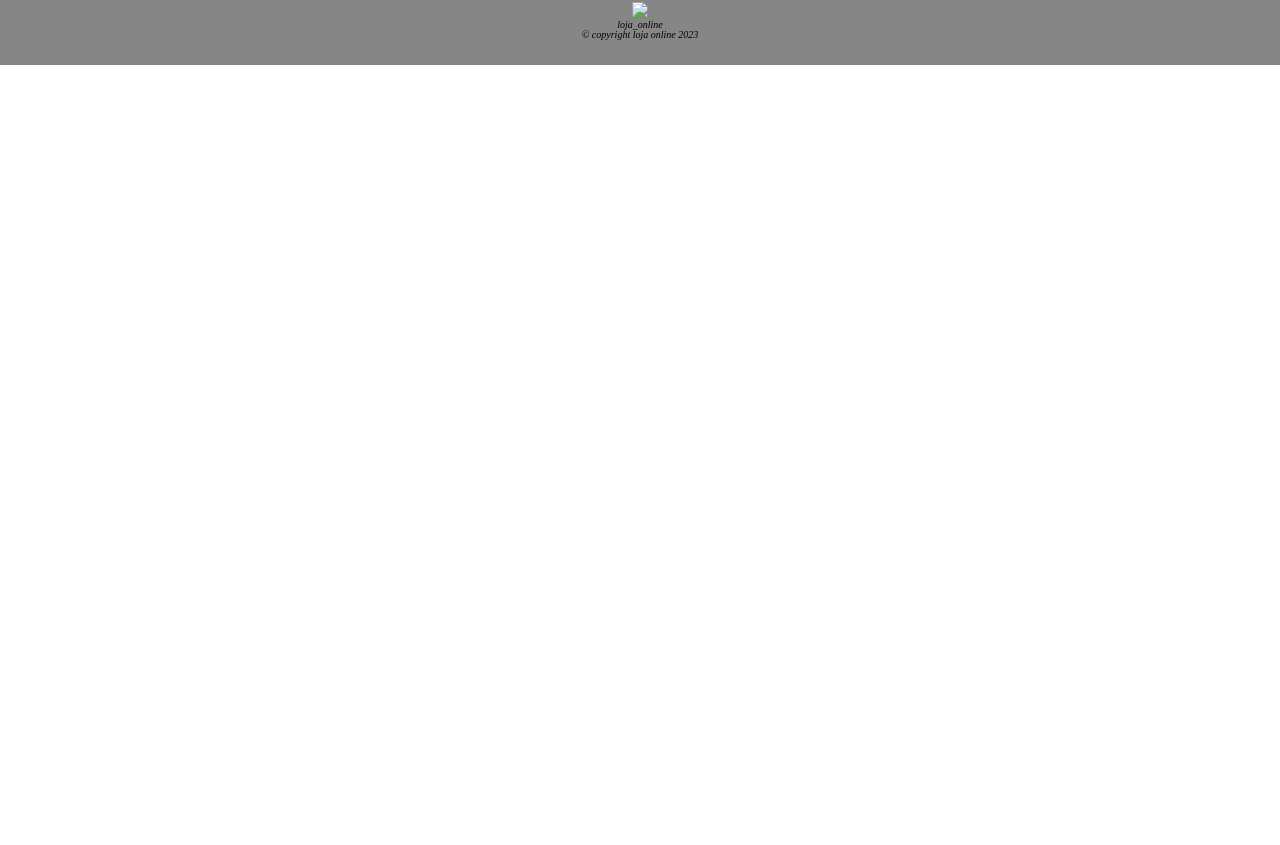
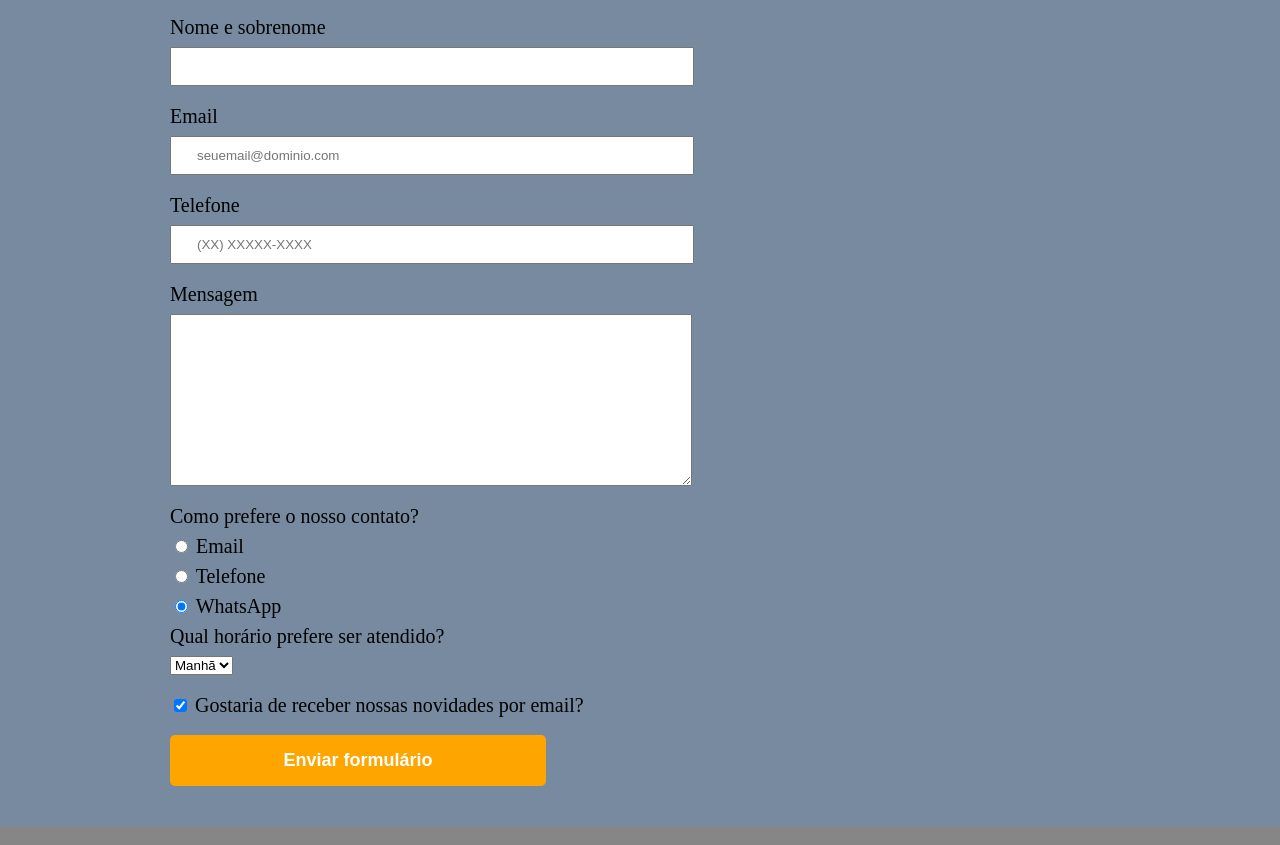
Before and after one commit to ElitonReis/site_loja, a plain HTML site: page contato.html in a window 1280 px wide. Shown: the part 291-1136 px from the top of the page. Before the commit the page ends 800 px from the top, so only its background shows below. Drawn offline with Linux system fonts and the light colour scheme.

Commit message:
feat: css de contato

```diff
--- a/contato.html
+++ b/contato.html
@@ -9,7 +9,7 @@
     <body>
         <header>
             <div class="caixa">
-                <h1><img src="logo.png"></h1>
+                <h1><img src="logo.png" alt="logo da loja virtual"></h1>
                     <nav>
                         <ul>
                             <li><a href="index.html">Home</a></li>
@@ -20,12 +20,61 @@
             </div>
         </header>
 
+
         <main>
+            <form>
+                <label for="nomesobrenome">Nome e sobrenome</label>
+                <input type="text" id="nomesobrenome" class="input-padrao" required>
 
-        </main>
+                <label for="email">Email</label>
+                <input type="email" id="email" class="input-padrao" required placeholder="seuemail@dominio.com">
+
+                <label for="telefone">Telefone</label>
+                <input type="tel" id="telefone" class="input-padrao" required placeholder="(XX) XXXXX-XXXX">
+
+                <label for="mensagem">Mensagem</label>
+                <textarea cols="70" rows="10" id="mensagem" class="input-padrao" required></textarea>
+
+
+                <fieldset>
+                    <legend>Como prefere o nosso contato?</legend>
+                    <label for="radio-email">
+                        <input type="radio" name="contato" value="email" id="radio-email">
+                        Email
+                    </label>
+
+                    <label for="radio-telefone">
+                        <input type="radio" name="contato" value="telefone" id="radio-telefone">
+                        Telefone
+                    </label>
+
+                    <label for="radio-whatsapp">
+                        <input type="radio" name="contato" value="whatsapp" id="radio-whatsapp"checked >
+                        WhatsApp
+                    </label>
+                </fieldset>
+
+                <fieldset>
+                    <legend>Qual horário prefere ser atendido?</legend>
+                    <select>
+                        <option>Manhã</option>
+                        <option>Tarde</option>
+                        <option>Noite</option>
+                    </select>
+                </fieldset>
+
+                <label class="checkbox">
+                    <input type="checkbox" checked>
+                    Gostaria de receber nossas novidades por email?
+                </label>
+
+                <input type="submit" value="Enviar formulário" class="enviar">
+            </form>
+         </main>
+
 
         <footer>
-            <img class="imagem.insta" src="insta.png.png">
+            <img class="imagem.insta" src="insta.png.png" alt="logo da loja virtual">
             <p>loja_online</p>
             <p>	&copy; copyright loja online 2023</p>
         </footer>
--- a/style.css
+++ b/style.css
@@ -7,6 +7,11 @@ header {
     position: relative;
     width: 940px;
     margin: 0 auto;
+}
+
+body {
+
+    background: #778a9f;
 }
 
 nav {
@@ -82,7 +87,51 @@ nav a:hover {
 footer {
     background: #878686;
     text-align: center;
-    font-size: 10px;
+    font-size: 15px;
     font-style: italic;
     padding: 25px;
 }
+
+main {
+    width: 940px;
+    margin: 0 auto;
+}
+
+form {
+    margin: 40px 0;
+}
+
+form label, form legend  {
+    display: block;
+    font-size: 20px;
+    margin: 0 0 10px;
+}
+
+.input-padrao {
+    display: block;
+    margin: 0 0 20px;
+    padding: 10px 25px;
+    width: 50%;
+}
+
+.checkbox {
+    margin: 20px 0;
+}
+
+.enviar {
+    width: 40%;
+    padding: 15px 0;
+    background: orange;
+    color: white;
+    font-weight: bold;
+    font-size: 18px;
+    border: none;
+    border-radius: 5px;
+    transition: 1s all;
+    cursor: pointer;
+}
+
+.enviar:hover {
+    background: darkorange;
+    transform: scale(1.2);
+}
```
